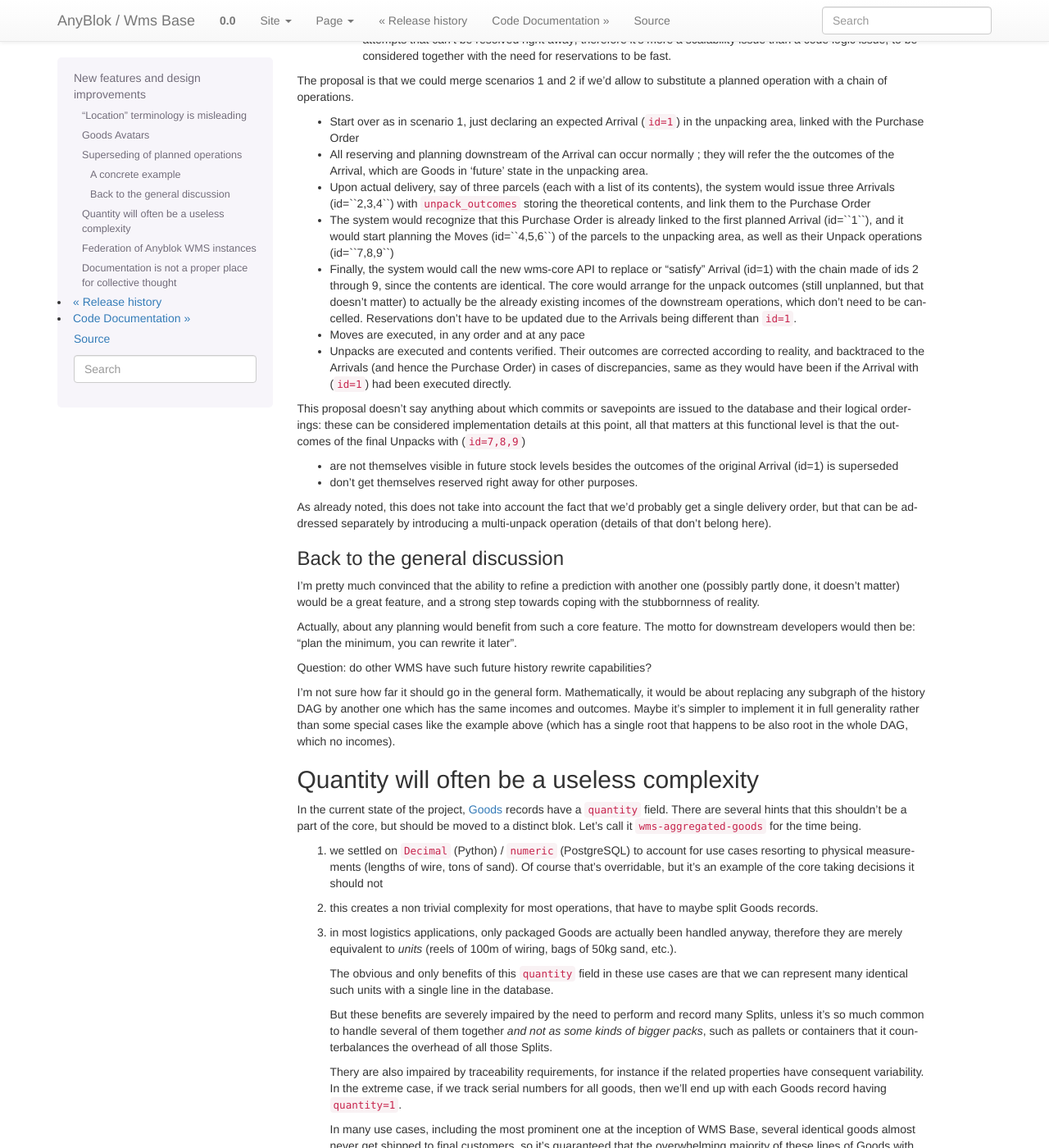
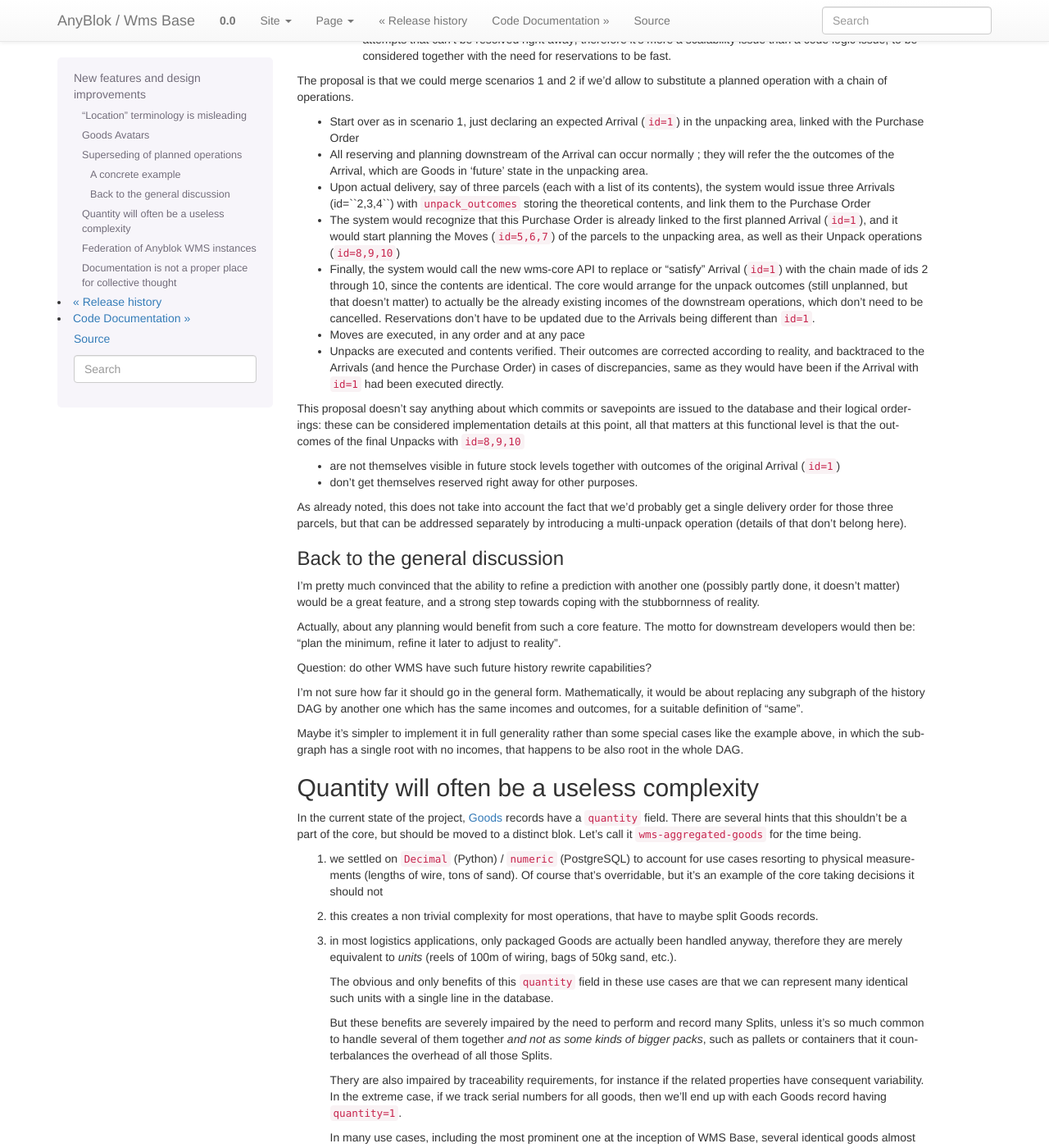
Before and after one commit to AnyBlok/anyblok_wms_base, a Sphinx documentation site: the page built from doc/improvements.rst, in a window 1280 px wide and 1400 px high, scrolled down 2717 px. Shown: the whole window at 82% size. Built offline with Sphinx 7.4.7, drawn with Linux system fonts in a browser that asks for light colours; some of the changed text lies outside the part shown.

Commit message:
Doc: several miswordings in improvements imparing understanding

```diff
--- a/doc/improvements.rst
+++ b/doc/improvements.rst
@@ -250,12 +250,12 @@ to substitute a planned operation with a chain of operations.
   ``unpack_outcomes`` storing the theoretical contents, and
   link them to the Purchase Order
 * The system would recognize that this Purchase Order is already
-  linked to the first planned Arrival (id=``1``), and it would
-  start planning the Moves (id=``4,5,6``) of the parcels to the unpacking
-  area, as well as their Unpack operations (id=``7,8,9``)
+  linked to the first planned Arrival (``id=1``), and it would
+  start planning the Moves (``id=5,6,7``) of the parcels to the unpacking
+  area, as well as their Unpack operations (``id=8,9,10``)
 * Finally, the system would call the new wms-core API to
-  replace or "satisfy" Arrival (id=1) with the chain made of ids 2
-  through 9, since the contents are identical. The core would arrange
+  replace or "satisfy" Arrival (``id=1``) with the chain made of ids 2
+  through 10, since the contents are identical. The core would arrange
   for the unpack outcomes (still unplanned, but that doesn't matter)
   to actually be the already existing incomes of the downstream
   operations, which don't need to be cancelled. Reservations don't
@@ -264,23 +264,23 @@ to substitute a planned operation with a chain of operations.
 * Unpacks are executed and contents verified.
   Their outcomes are corrected according to reality, and backtraced to the
   Arrivals (and hence the Purchase Order) in cases of discrepancies,
-  same as they would have been if the Arrival with (``id=1``) had been
+  same as they would have been if the Arrival with ``id=1`` had been
   executed directly.
 
 This proposal doesn't say anything about which commits or savepoints
 are issued to the database and their logical orderings: these can be
 considered implementation details at this point, all that matters at
 this functional level is that the outcomes of the final Unpacks
-with (``id=7,8,9``)
+with ``id=8,9,10``
 
-* are not themselves visible in future stock levels besides the
-  outcomes of the original Arrival (id=1) is superseded
+* are not themselves visible in future stock levels together
+  with outcomes of the original Arrival (``id=1``)
 * don't get themselves reserved right away for other purposes.
 
 As already noted, this does not take into account the fact that we'd
-probably get a single delivery order, but that can be addressed
-separately by introducing a multi-unpack operation (details of that
-don't belong here).
+probably get a single delivery order for those three parcels,
+but that can be addressed separately by introducing a multi-unpack
+operation (details of that don't belong here).
 
 Back to the general discussion
 ------------------------------
@@ -291,16 +291,18 @@ stubbornness of reality.
 
 Actually, about any planning would benefit from such a core
 feature. The motto for downstream developers would then be: "plan the
-minimum, you can rewrite it later".
+minimum, refine it later to adjust to reality".
 
 Question: do other WMS have such future history rewrite capabilities?
 
 I'm not sure how far it should go in the general form. Mathematically,
 it would be about replacing any subgraph of the history DAG by another one
-which has the same incomes and outcomes. Maybe it's simpler to
-implement it in full generality rather than some special cases like
-the example above (which has a single root that happens to be also
-root in the whole DAG, which no incomes).
+which has the same incomes and outcomes, for a suitable definition of
+"same".
+
+Maybe it's simpler to implement it in full generality rather than some
+special cases like the example above, in which the subgraph has a
+single root with no incomes, that happens to be also root in the whole DAG.
 
 
 .. _improvement_no_quantities:
```
Also changed, not shown: other parts of doc/improvements.rst (+2 -2 lines).
